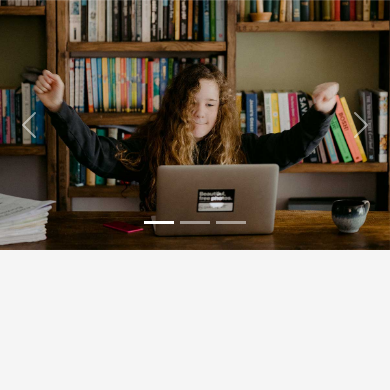
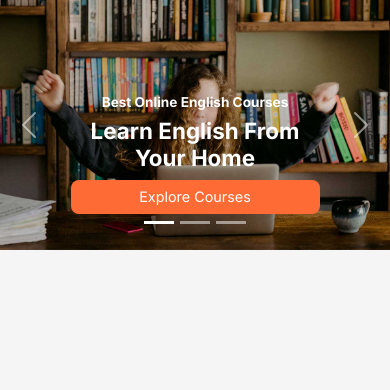
Before and after one commit to jackpoletek/cup-of-english, a Django app: page / in a window 390 px wide. Shown: the part 74-464 px from the top of the page. Run offline with Django 5.2, Linux system fonts and the light colour scheme; data that the repository does not hold is empty; parts of the project's set-up code (start-up, migrations or seed data) failed here and were passed over; some libraries are stand-ins or nearby versions.

Commit message:
Show carousel captions on mobile screens

```diff
--- a/core/templates/core/index.html
+++ b/core/templates/core/index.html
@@ -19,7 +19,7 @@
                 <img class="w-100" src="{% static 'cup_of_english/images/carousel-1.jpg' %}"
                     alt="Learn English online course">
 
-                <div class="carousel-caption d-none d-md-block">
+                <div class="carousel-caption">
                     <h5>Best Online English Courses</h5>
                     <h1>Learn English From Your Home</h1>
                     <a href="{% url 'courses:courses' %}" class="btn btn-primary">Explore Courses</a>
@@ -30,7 +30,7 @@
                 <img class="w-100" src="{% static 'cup_of_english/images/carousel-2.jpg' %}"
                     alt="Business English training">
 
-                <div class="carousel-caption d-none d-md-block">
+                <div class="carousel-caption">
                     <h5>Professional English Training</h5>
                     <h1>Improve Your Career Opportunities</h1>
                     <a href="{% url 'courses:courses' %}" class="btn btn-primary">Browse Courses</a>
@@ -41,7 +41,7 @@
                 <img class="w-100" src="{% static 'cup_of_english/images/carousel-3.jpg' %}"
                     alt="Interactive English lessons">
 
-                <div class="carousel-caption d-none d-md-block">
+                <div class="carousel-caption">
                     <h5>Study With Expert Teachers</h5>
                     <h1>Interactive Online Lessons</h1>
                     <a href="{% url 'accounts:register' %}" class="btn btn-primary">Register Now</a>
--- a/static/cup_of_english/css/style.css
+++ b/static/cup_of_english/css/style.css
@@ -373,6 +373,19 @@ footer-socials a:last-child {
         margin-top: 10px;
     }
 
+    .carousel-caption {
+        bottom: 1.5rem;
+        padding: 0.75rem;
+    }
+
+    .carousel-caption h1 {
+        font-size: 1.4rem;
+    }
+
+    .carousel-caption h5 {
+        font-size: 0.85rem;
+    }
+
     /* Auth & checkout forms */
     .card form {
         font-size: 0.95rem;
```
